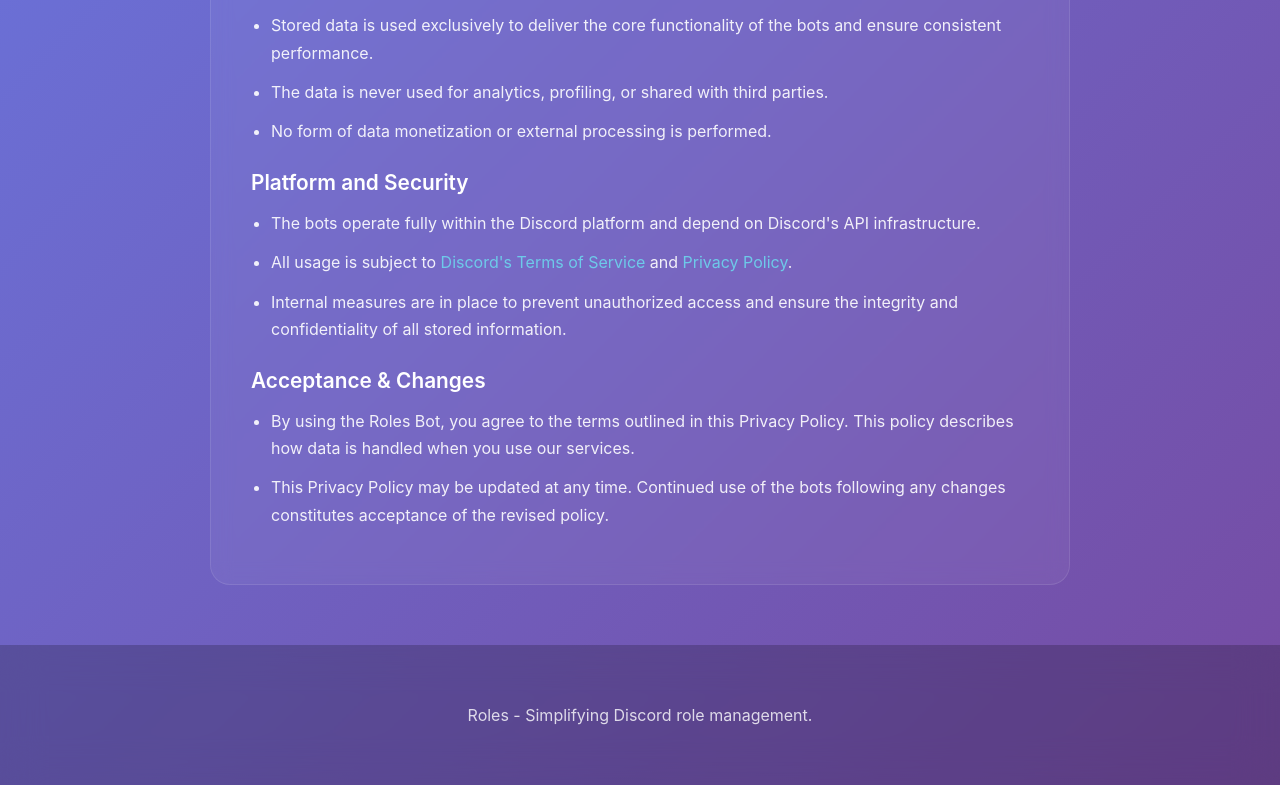
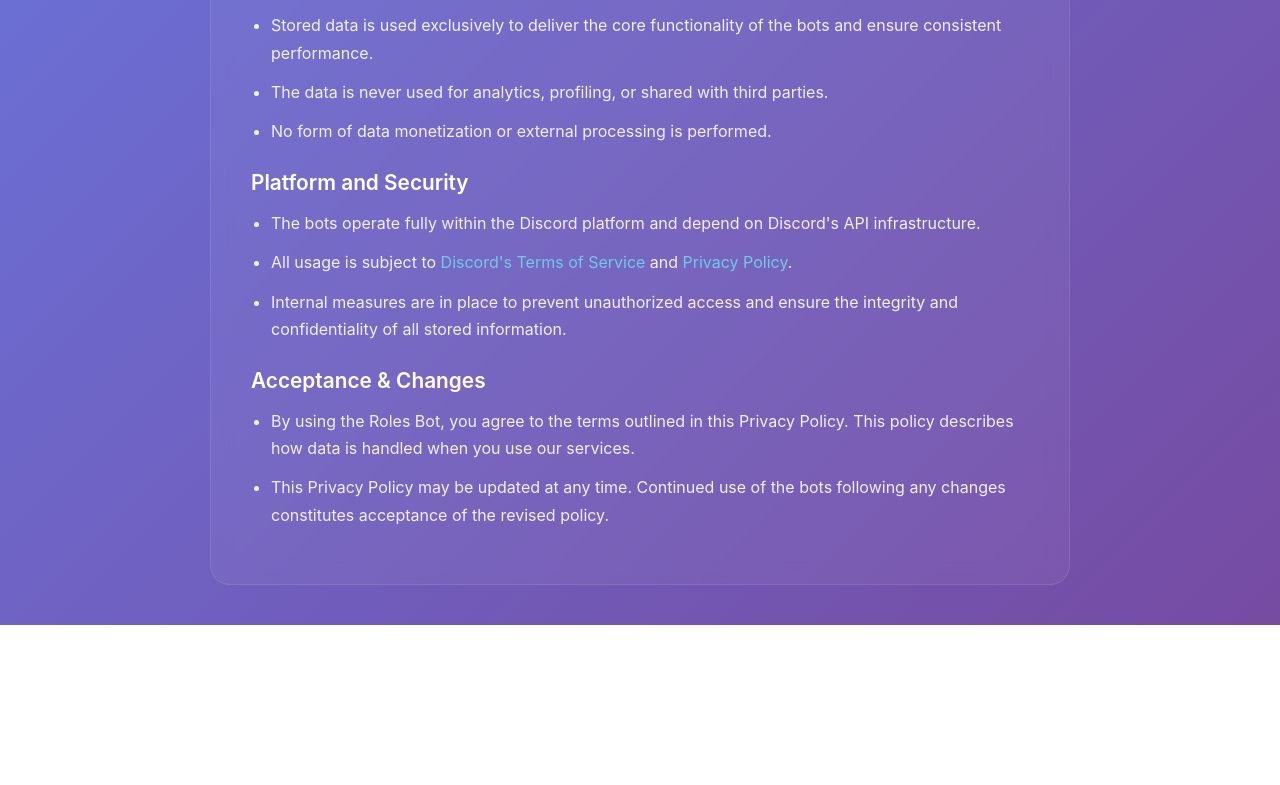
Before and after one commit to Tyzopp/Roles-Website, a plain HTML site: page privacy/index.html in a window 1280 px wide. Shown: the part 859-1644 px from the top of the page. After the commit the page ends 1484 px from the top, so only its background shows below. Drawn offline with Linux system fonts and the light colour scheme.

Commit message:
Version 1.0.5

```diff
--- a/privacy/index.html
+++ b/privacy/index.html
@@ -99,18 +99,6 @@
         .legal-section a:hover {
             color: #5bc5db;
             text-decoration: underline;
-        }
-
-        footer {
-            padding: 60px 0;
-            text-align: center;
-            background: rgba(0, 0, 0, 0.2);
-            backdrop-filter: blur(20px);
-            margin-top: 60px;
-        }
-
-        .footer-content {
-            opacity: 0.8;
         }
 
         .floating-elements {
@@ -288,14 +276,6 @@
         </div>
     </main>
 
-    <footer>
-        <div class="container">
-            <div class="footer-content">
-                <p>Roles - Simplifying Discord role management.</p>
-            </div>
-        </div>
-    </footer>
-
     <script>
         document.addEventListener('DOMContentLoaded', function() {
             function createAmbientSparkles() {
```
Also changed, not shown: terms/index.html (+0 -20 lines).
